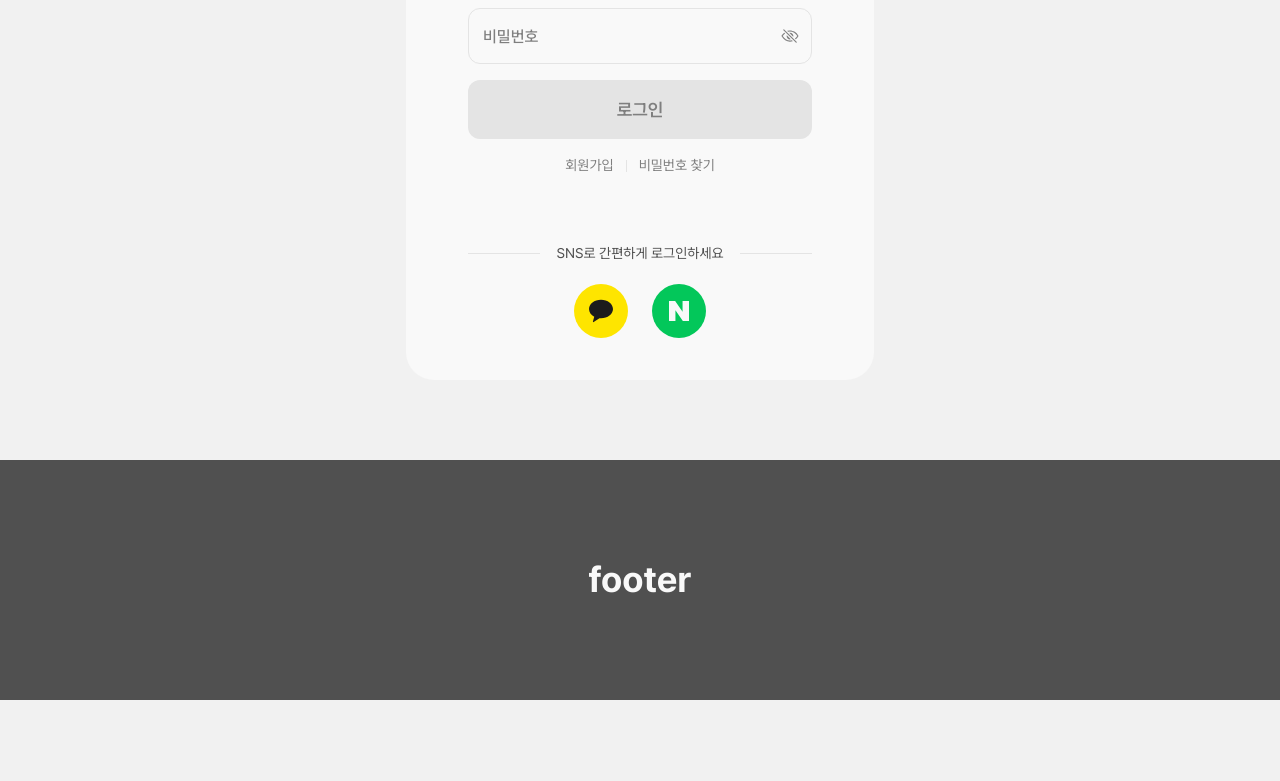
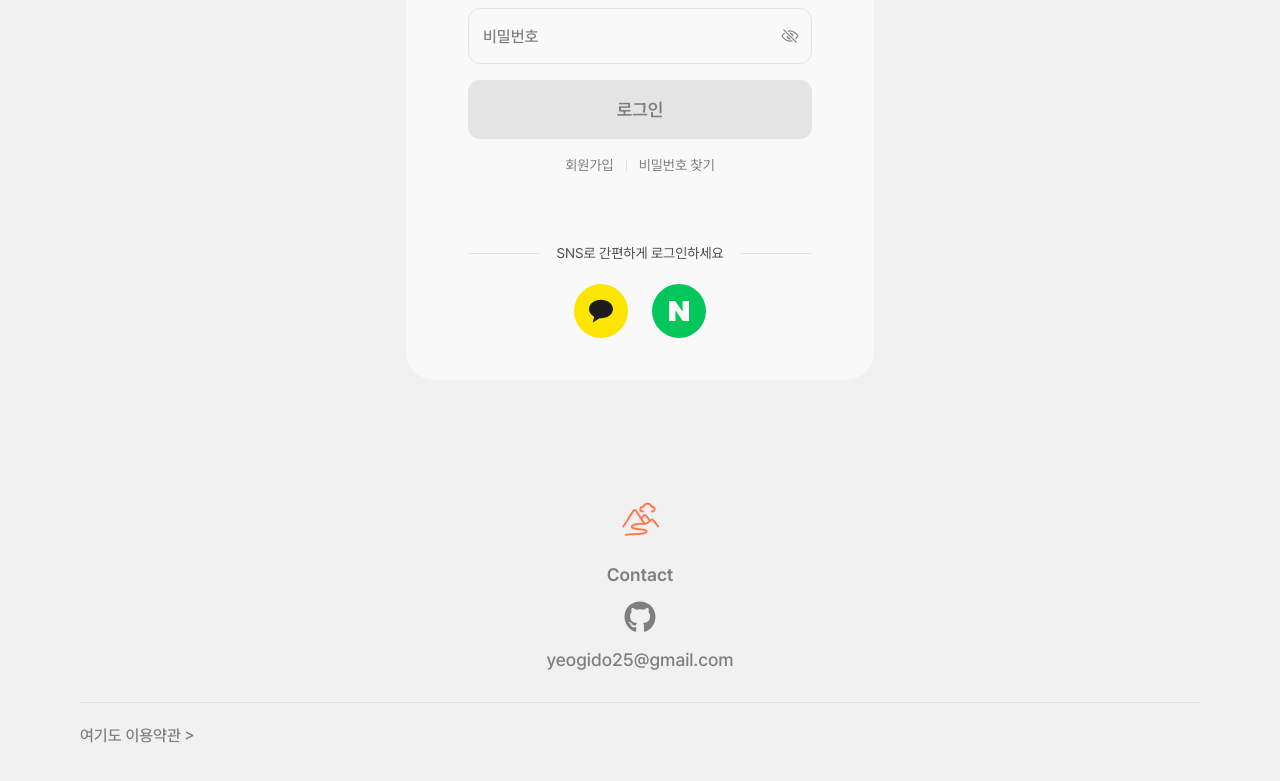
Before and after one commit to yeogido/frontend, a React (Vite) app: page /login in a window 1280 px wide. Shown: the part 347-1128 px from the top of the page. Before the commit the page ends 1047 px from the top, so only its background shows below. Built offline with nearby package versions, Linux system fonts and the light colour scheme; no server answers.

Commit message:
[FEAT] 데스크톱·모바일 푸터 구현 (#535)
* feat: 데스크톱 푸터 구현

* feat: 모바일 푸터 구현 및 메인 레이아웃에 추가

* feat: 여행 기록 상세 모바일 화면에 푸터 추가

```diff
--- /dev/null
+++ b/src/components/layout/Footer.tsx
@@ -0,0 +1,107 @@
+import { FaGithub } from 'react-icons/fa6';
+
+import logo from '../../assets/icons/logo.svg';
+import {
+  FOOTER_CONTACT_EMAIL,
+  FOOTER_GITHUB_URL,
+  FOOTER_TERMS_LABEL,
+  FOOTER_TERMS_URL,
+} from '../../constants/footer';
+import { useGlobalScale } from '../../hooks/useGlobalScale';
+
+// 모든 수치는 Figma 390 모바일 시안(footer, 390×190) 기준 px
+const PADDING_TOP = 20;
+const PADDING_BOTTOM = 20;
+const PADDING_X = 24;
+const LOGO_SIZE = 24;
+const CONTACT_MARGIN_TOP = 12;
+const GITHUB_MARGIN_TOP = 8;
+const GITHUB_SIZE = 24;
+const EMAIL_MARGIN_TOP = 8;
+const DIVIDER_MARGIN_TOP = 16;
+const TERMS_MARGIN_TOP = 15;
+const TEXT_SIZE = 12;
+const TEXT_LINE_HEIGHT = 14;
+
+/**
+ * 모바일 화면 공통 푸터 — 로고, Contact(GitHub·이메일), 구분선 아래
+ * 이용약관. 데스크톱 푸터(DesktopFooter)와 같은 내용을 모바일 크기로 그린다.
+ */
+function Footer() {
+  const scale = useGlobalScale();
+  const textStyle = {
+    fontSize: TEXT_SIZE * scale,
+    lineHeight: `${TEXT_LINE_HEIGHT * scale}px`,
+  };
+
+  return (
+    <footer
+      className="flex w-full flex-col bg-[#F1F1F1]"
+      style={{
+        paddingTop: PADDING_TOP * scale,
+        paddingBottom: PADDING_BOTTOM * scale,
+        paddingLeft: PADDING_X * scale,
+        paddingRight: PADDING_X * scale,
+      }}
+    >
+      <div className="flex flex-col items-center">
+        <img
+          src={logo}
+          alt="여기도"
+          style={{ width: LOGO_SIZE * scale, height: LOGO_SIZE * scale }}
+        />
+        <p
+          className="text-gray-4 font-semibold"
+          style={{ ...textStyle, marginTop: CONTACT_MARGIN_TOP * scale }}
+        >
+          Contact
+        </p>
+        <a
+          href={FOOTER_GITHUB_URL}
+          target="_blank"
+          rel="noopener noreferrer"
+          aria-label="여기도 GitHub (새 탭)"
+          className="text-gray-4 block"
+          style={{ marginTop: GITHUB_MARGIN_TOP * scale }}
+        >
+          <FaGithub
+            aria-hidden="true"
+            style={{ width: GITHUB_SIZE * scale, height: GITHUB_SIZE * scale }}
+          />
+        </a>
+        <a
+          href={`mailto:${FOOTER_CONTACT_EMAIL}`}
+          className="text-gray-4 font-medium"
+          style={{ ...textStyle, marginTop: EMAIL_MARGIN_TOP * scale }}
+        >
+          {FOOTER_CONTACT_EMAIL}
+        </a>
+      </div>
+
+      <hr
+        className="border-gray-2 border-t"
+        style={{ marginTop: DIVIDER_MARGIN_TOP * scale }}
+      />
+
+      <div
+        className="font-medium"
+        style={{ ...textStyle, marginTop: TERMS_MARGIN_TOP * scale }}
+      >
+        {FOOTER_TERMS_URL ? (
+          <a
+            href={FOOTER_TERMS_URL}
+            target="_blank"
+            rel="noopener noreferrer"
+            className="text-gray-4"
+          >
+            {FOOTER_TERMS_LABEL}
+          </a>
+        ) : (
+          <span className="text-gray-4">{FOOTER_TERMS_LABEL}</span>
+        )}
+      </div>
+    </footer>
+  );
+}
+
+export default Footer;
--- a/src/components/layout/MainLayout.tsx
+++ b/src/components/layout/MainLayout.tsx
@@ -1,7 +1,7 @@
 import { useState } from 'react';
 import { Outlet, useLocation } from 'react-router-dom';
 
-import { AuthSidebar, Header, Sidebar } from './';
+import { AuthSidebar, Footer, Header, Sidebar } from './';
 import { hasDesktopView } from '../../constants/desktopRoutes';
 import { useAuth } from '../../hooks/useAuth';
 import { useIsDesktop } from '../../hooks/useIsDesktop';
@@ -18,6 +18,8 @@ function MainLayout() {
       <div className={isDesktop ? undefined : 'bg-[#F1F1F1]'}>
         {!isDesktop && <Header onMenuClick={() => setIsSidebarOpen(true)} />}
         <Outlet />
+        {/* 데스크톱 상세는 DesktopPageShell이 자기 푸터를 그린다. */}
+        {!isDesktop && <Footer />}
         {!isDesktop &&
           (isAuthenticated ? (
             <AuthSidebar
@@ -48,6 +50,8 @@ function MainLayout() {
         <Outlet />
       </main>
 
+      <Footer />
+
       {isAuthenticated ? (
         <AuthSidebar
           isOpen={isSidebarOpen}
--- a/src/components/layout/desktop/DesktopFooter.tsx
+++ b/src/components/layout/desktop/DesktopFooter.tsx
@@ -1,14 +1,71 @@
-// 시안(6360:38447)의 푸터는 아직 내용이 없는 자리표시자다 — 높이와 색만
-// 맞춰 두고, 실제 항목이 정해지면 이 안을 채운다.
-const FOOTER_HEIGHT = 240;
+import { FaGithub } from 'react-icons/fa6';
 
+import logo from '../../../assets/icons/logo.svg';
+import {
+  FOOTER_CONTACT_EMAIL,
+  FOOTER_GITHUB_URL,
+  FOOTER_TERMS_LABEL,
+  FOOTER_TERMS_URL,
+} from '../../../constants/footer';
+
+// Figma 1440 데스크톱 시안(footer, 1440×325) 기준 리터럴 px
+const FOOTER_MAX_WIDTH = 1440;
+const FOOTER_PADDING_X = 80;
+
+/**
+ * 데스크톱 화면 공통 푸터 — 로고, Contact(GitHub·이메일), 구분선 아래
+ * 이용약관. 내용은 가운데 정렬이고 구분선·약관은 좌우 80px 안쪽에 둔다.
+ */
 function DesktopFooter() {
   return (
-    <footer
-      className="bg-gray-5 flex w-full items-center justify-center text-white"
-      style={{ height: FOOTER_HEIGHT }}
-    >
-      <p className="text-[36px] font-bold">footer</p>
+    <footer className="w-full bg-[#F1F1F1]">
+      <div
+        className="mx-auto flex w-full flex-col pt-[40px] pb-[40px]"
+        style={{
+          maxWidth: FOOTER_MAX_WIDTH,
+          paddingLeft: FOOTER_PADDING_X,
+          paddingRight: FOOTER_PADDING_X,
+        }}
+      >
+        <div className="flex flex-col items-center">
+          <img src={logo} alt="여기도" className="size-[40px]" />
+          <p className="text-gray-4 mt-[24px] text-[18px] leading-[21px] font-semibold">
+            Contact
+          </p>
+          <a
+            href={FOOTER_GITHUB_URL}
+            target="_blank"
+            rel="noopener noreferrer"
+            aria-label="여기도 GitHub (새 탭)"
+            className="text-gray-4 mt-[16px] block"
+          >
+            <FaGithub aria-hidden="true" className="size-[32px]" />
+          </a>
+          <a
+            href={`mailto:${FOOTER_CONTACT_EMAIL}`}
+            className="text-gray-4 mt-[16px] text-[18px] leading-[21px] font-medium"
+          >
+            {FOOTER_CONTACT_EMAIL}
+          </a>
+        </div>
+
+        <hr className="border-gray-2 mt-[32px] border-t" />
+
+        <div className="mt-[23px] text-[16px] leading-[19px] font-medium">
+          {FOOTER_TERMS_URL ? (
+            <a
+              href={FOOTER_TERMS_URL}
+              target="_blank"
+              rel="noopener noreferrer"
+              className="text-gray-4"
+            >
+              {FOOTER_TERMS_LABEL}
+            </a>
+          ) : (
+            <span className="text-gray-4">{FOOTER_TERMS_LABEL}</span>
+          )}
+        </div>
+      </div>
     </footer>
   );
 }
--- a/src/components/layout/index.ts
+++ b/src/components/layout/index.ts
@@ -2,6 +2,7 @@ export { default as AuthLayout } from './AuthLayout';
 export { default as AuthSidebar } from './AuthSidebar';
 export { default as Header } from './Header';
 export { default as FixedMobilePageFrame } from './FixedMobilePageFrame';
+export { default as Footer } from './Footer';
 export { default as MainLayout } from './MainLayout';
 export {
   default as ResponsivePageShell,
--- /dev/null
+++ b/src/constants/footer.ts
@@ -0,0 +1,10 @@
+/** 푸터 Contact 항목 — 모바일·데스크톱 푸터가 같이 쓴다. */
+export const FOOTER_CONTACT_EMAIL = 'yeogido25@gmail.com';
+export const FOOTER_GITHUB_URL = 'https://github.com/yeogido';
+
+/**
+ * 이용약관 문서 주소. 아직 정해지지 않아 null이고, 그동안 푸터는 문구만
+ * 보여준다. 주소가 정해지면 여기만 채우면 새 탭 링크가 된다.
+ */
+export const FOOTER_TERMS_URL: string | null = null;
+export const FOOTER_TERMS_LABEL = '여기도 이용약관 >';
```
